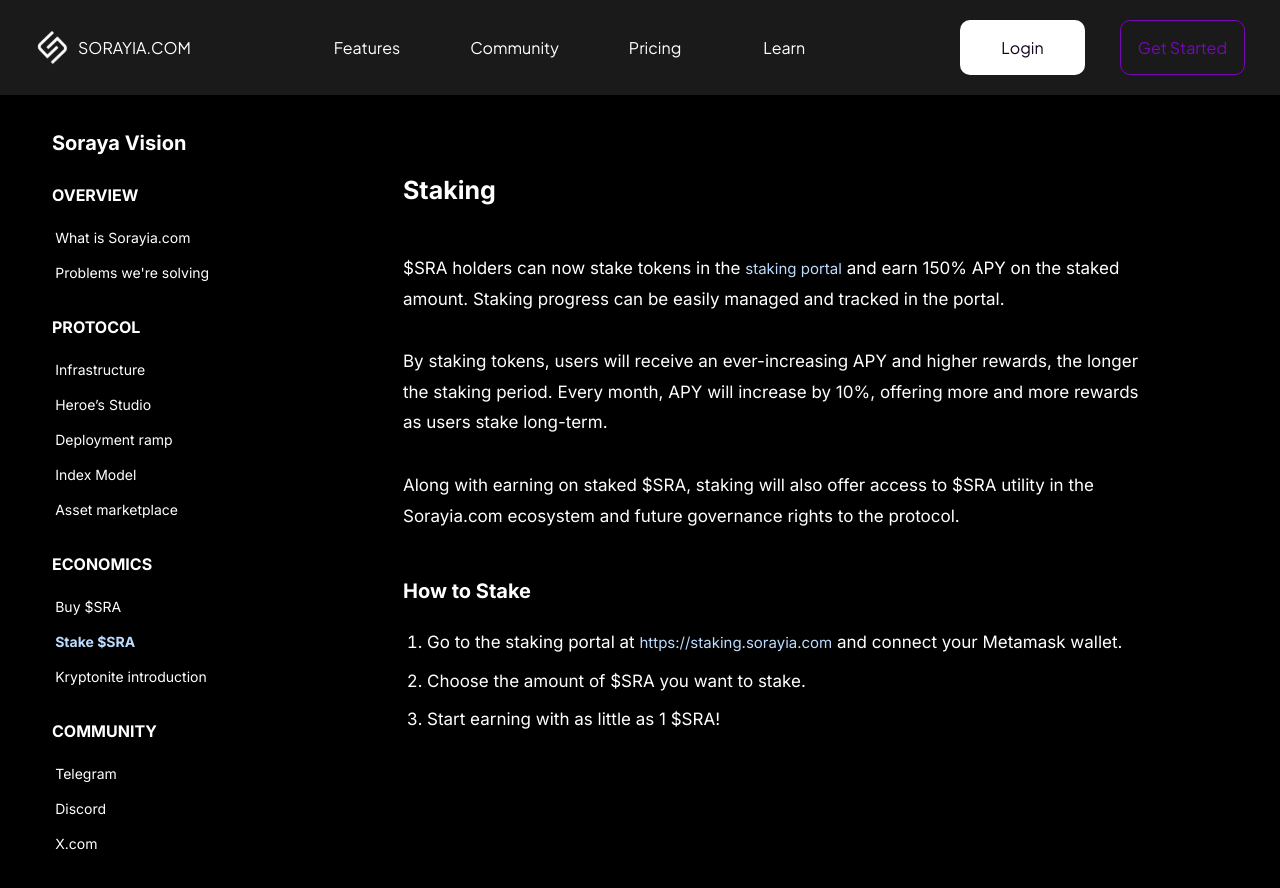
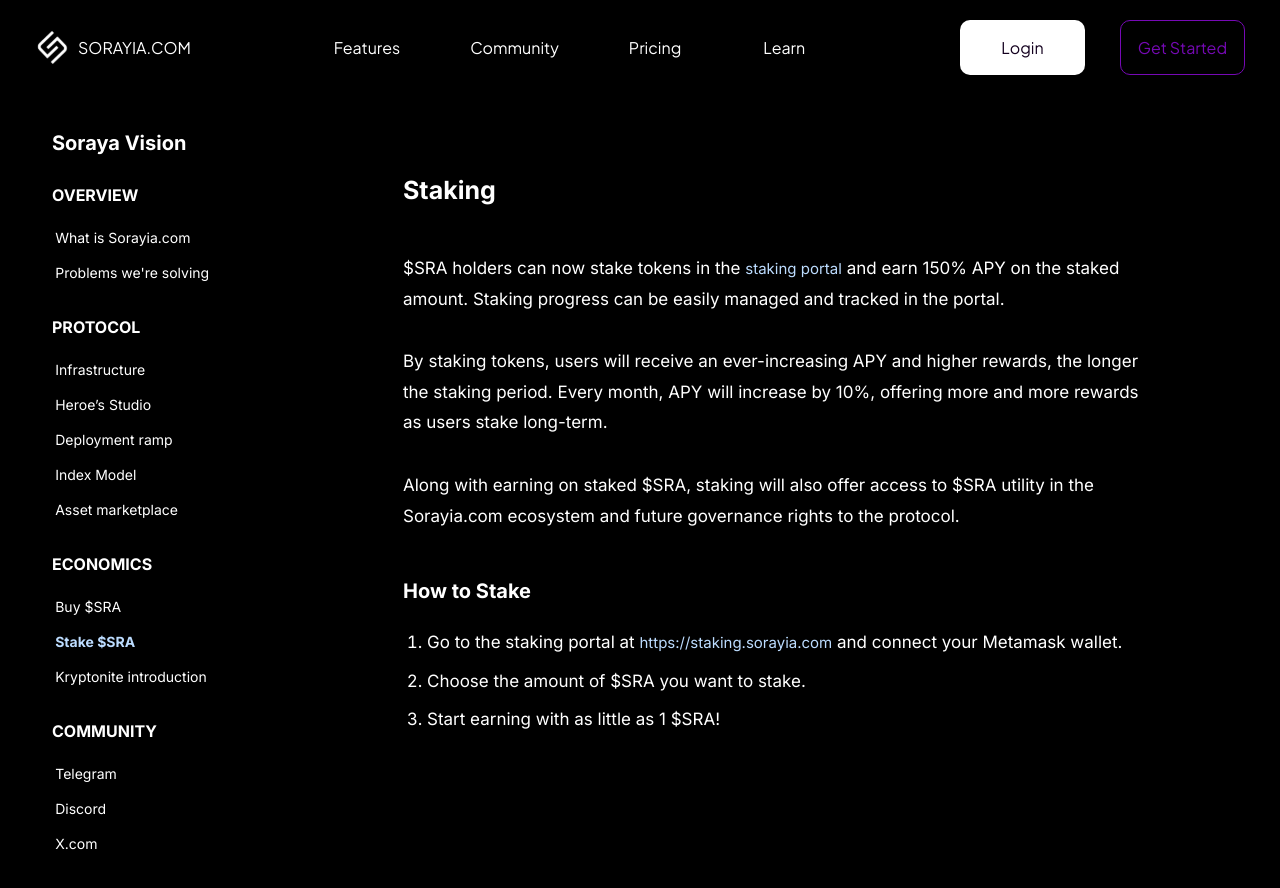
Before and after one commit to ceosorayia/sorayia.com, a Next.js app: page /docs/stake-sra in a window 1280 px wide. Shown: the top 888 px of the page. Built offline with nearby package versions, Linux system fonts and the light colour scheme.

Commit message:
Update Header.module.css

```diff
--- a/src/components/Header/Header.module.css
+++ b/src/components/Header/Header.module.css
@@ -9,7 +9,7 @@
 }
 
 .docsBackground {
-  background: #1a1a1a;
+  background: #00000;
 }
 
 .logo {
```
